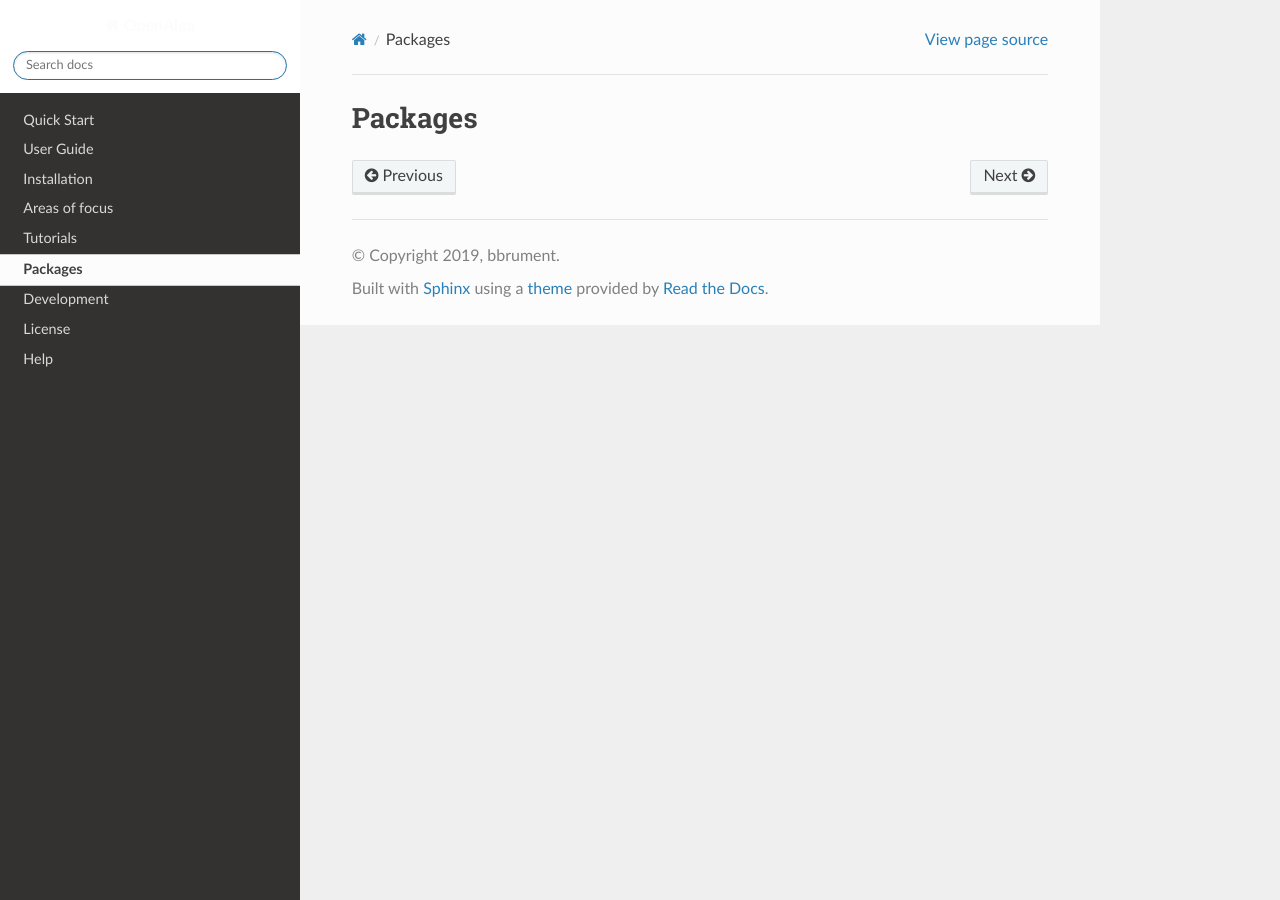
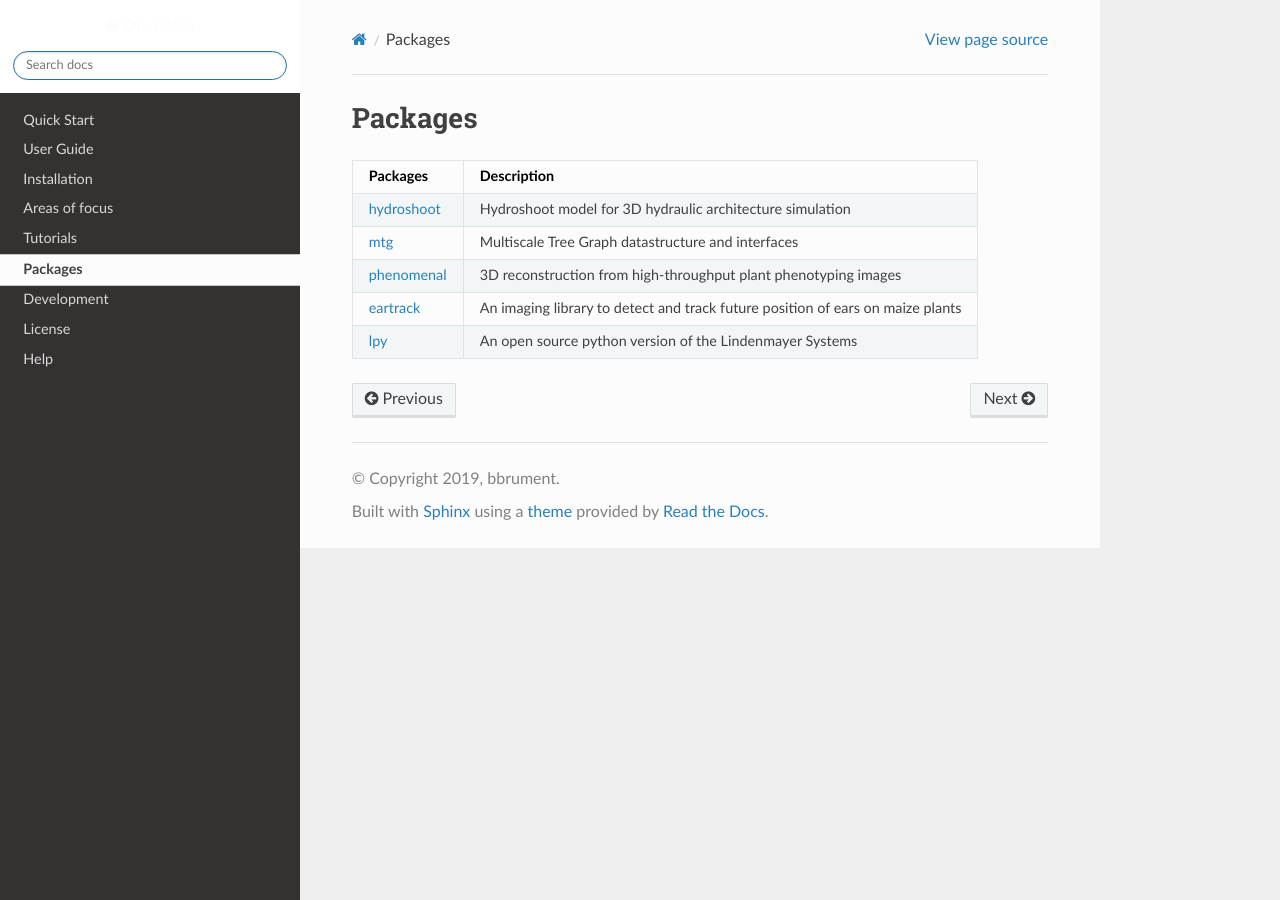
Before and after one commit to openalea/openalea.rtfd.io, a Sphinx documentation site: the page built from docs/packages/index.rst, in a window 1280 px wide. Built offline with Sphinx 7.4.7 and the Read the Docs theme 2.0.0, drawn with Linux system fonts in a browser that asks for light colours.

Commit message:
docs : packages update

```diff
--- a/docs/packages/index.rst
+++ b/docs/packages/index.rst
@@ -1,2 +1,23 @@
+.. _hydroshoot: https://hydroshoot.readthedocs.io
+.. _mtg: https://mtg.readthedocs.io
+.. _phenomenal: https://phenomenal.readthedocs.io
+.. _eartrack: https://eartrack.readthedocs.io
+.. _lpy: https://lpy.readthedocs.io
+
+========
 Packages
 ========
+
++-----------+------------------------------------------------------------------------------+
+|Packages   |Description                                                                   |
++===========+==============================================================================+
+|hydroshoot_|Hydroshoot model for 3D hydraulic architecture simulation                     |
++-----------+------------------------------------------------------------------------------+
+|mtg_       |Multiscale Tree Graph datastructure and interfaces                            |
++-----------+------------------------------------------------------------------------------+
+|phenomenal_|3D reconstruction from high-throughput plant phenotyping images               |
++-----------+------------------------------------------------------------------------------+
+|eartrack_  |An imaging library to detect and track future position of ears on maize plants|
++-----------+------------------------------------------------------------------------------+
+|lpy_       |An open source python version of the Lindenmayer Systems                      |
++-----------+------------------------------------------------------------------------------+
```
